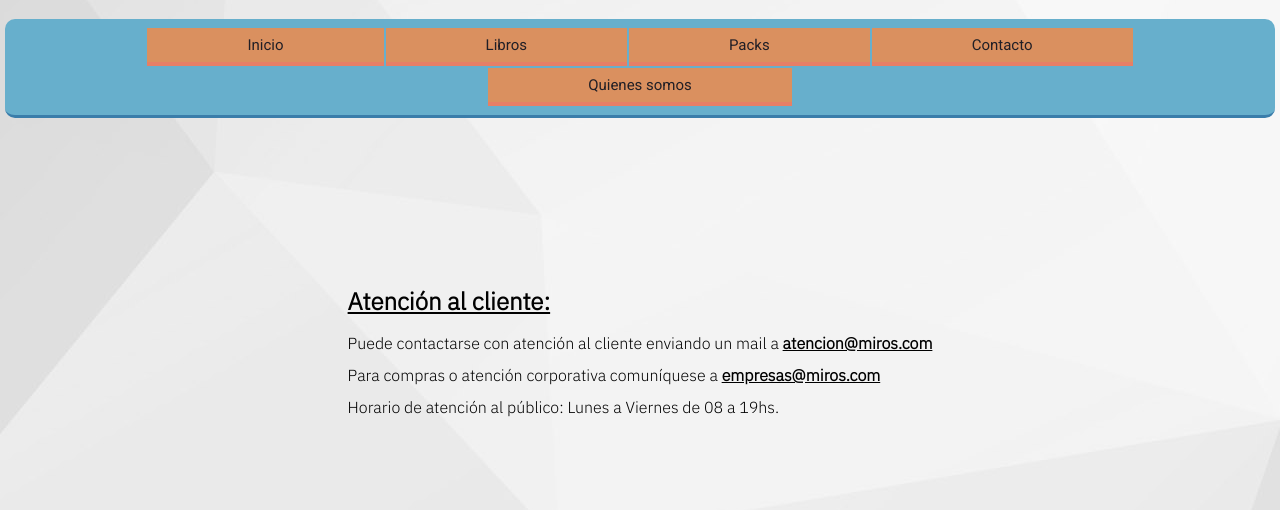
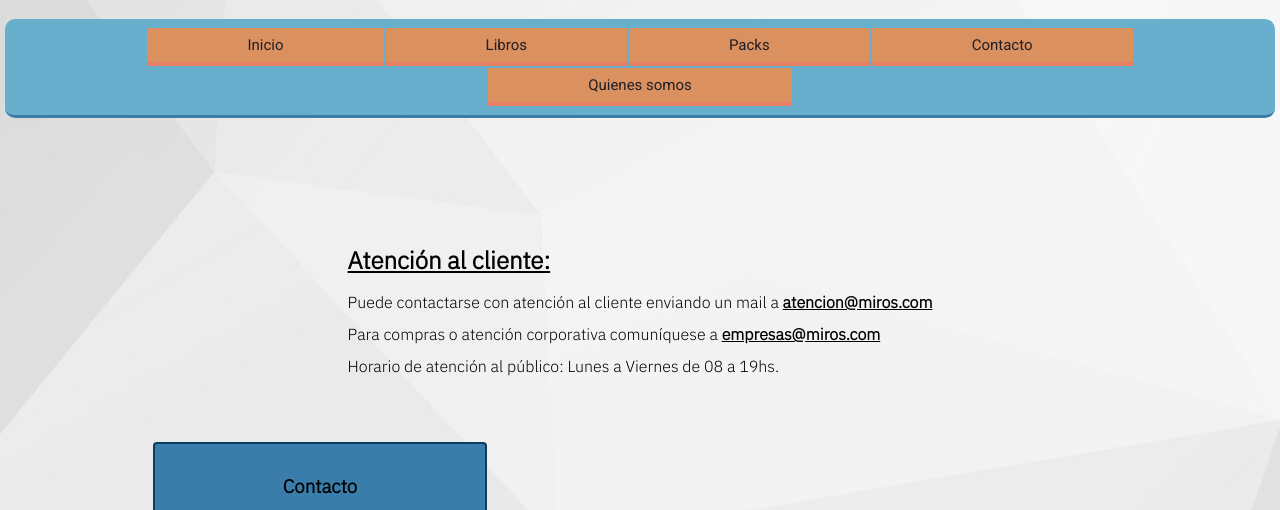
Before and after one commit to lucasdanieltorres/torresLibreria, a plain HTML site: page pages/contacto.html in a window 1280 px wide. Shown: the part 180-690 px from the top of the page. Drawn offline with Linux system fonts and the light colour scheme.

Commit message:
reestructuracion de grids en seccion contacto desktop

```diff
--- a/styles/styles.css
+++ b/styles/styles.css
@@ -736,4 +736,20 @@ main {
             width: 100%;
         }
     /* FIN PACKS DESKTOP */
+
+    /* SECCION CONTACTO DESKTOP */
+        .mainContacto {
+            display: grid;
+            grid-template-areas:
+            "textoContacto textoContacto"
+            "form contactanos"
+            "footer footer";
+            grid-template-columns: 50% 50%;
+            grid-template-rows: 40vh 40vh 10vh;
+            row-gap: 10px;
+            grid-area: main;
+            justify-items: center;
+            align-items: center;
+        }
+    /* FIN CONTACTO DESKTOP */
 }
```
